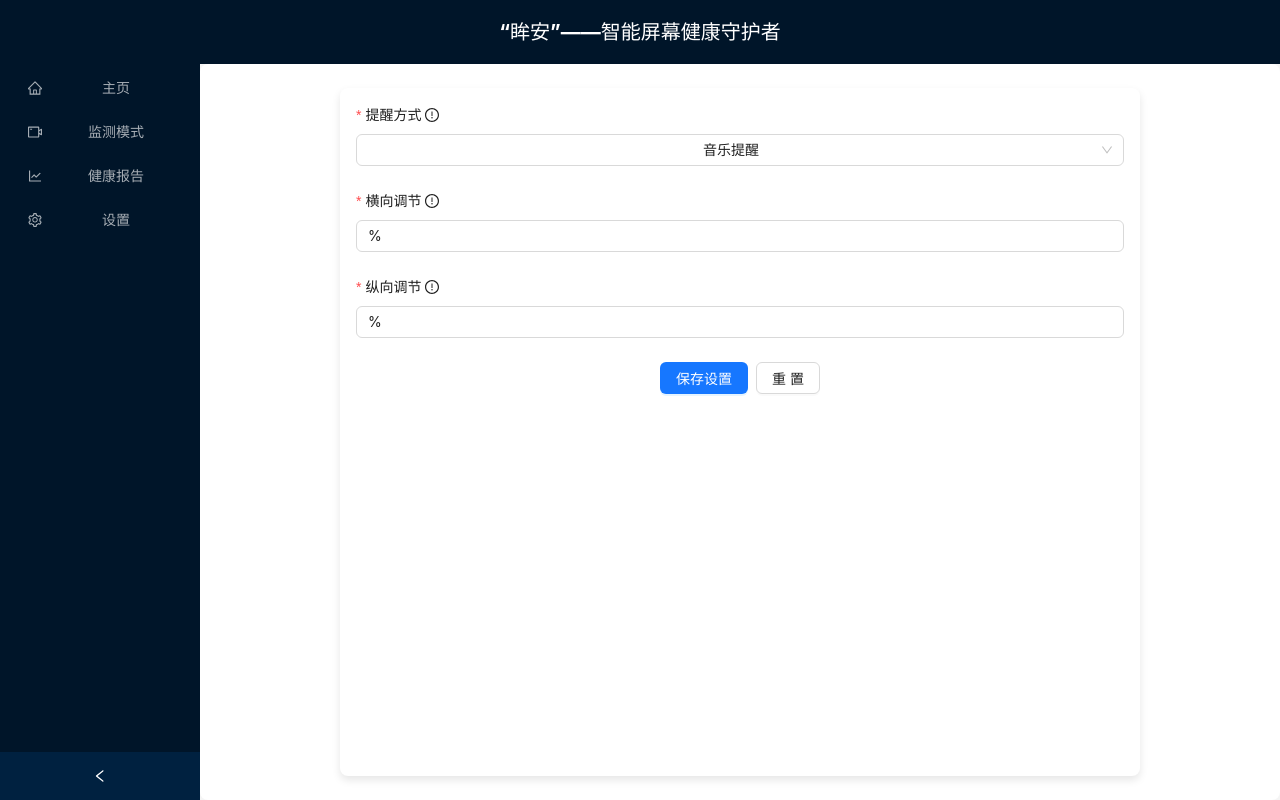
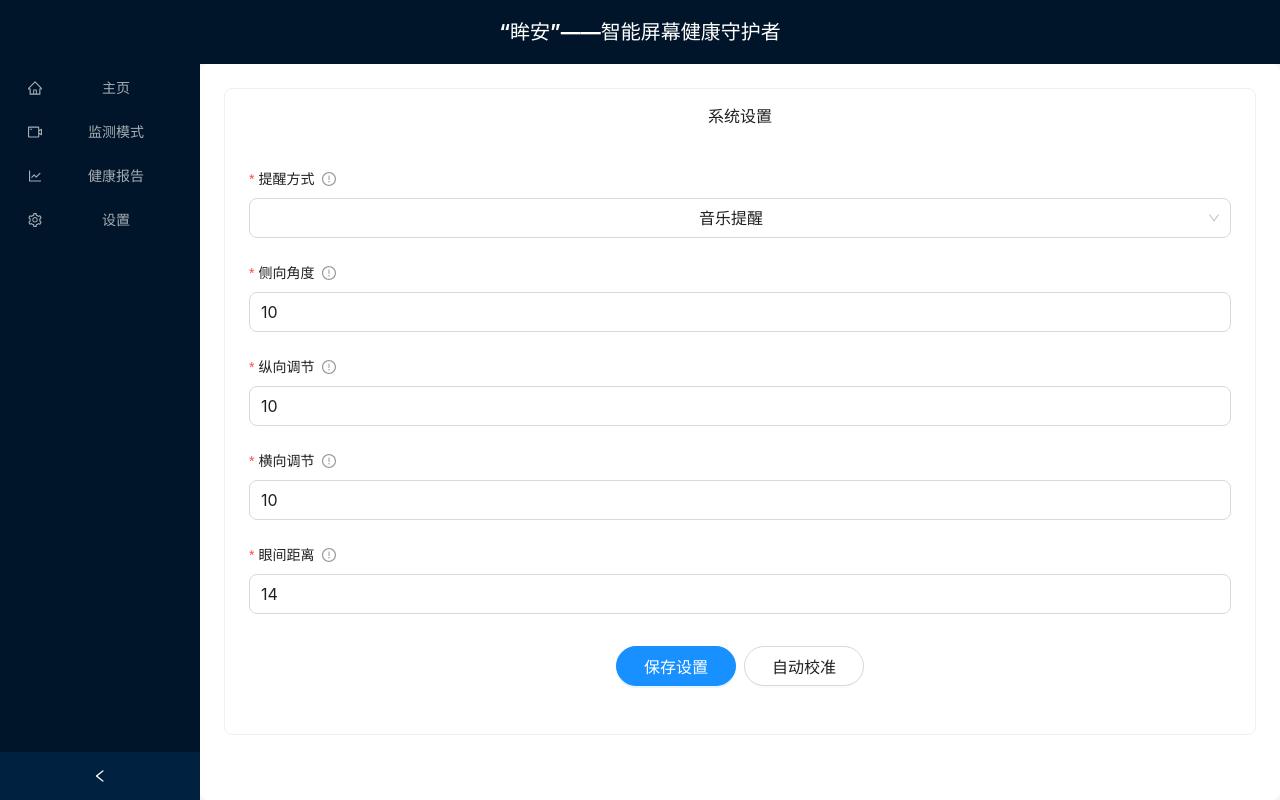
Before and after one commit to Sonya747/eye-release, a React (Vite) app: page /#/setting in a window 1280 px wide. Built offline with nearby package versions, Linux system fonts and the light colour scheme.

Commit message:
release final

```diff
--- a/src/main/main.ts
+++ b/src/main/main.ts
@@ -14,8 +14,8 @@ declare const MAIN_WINDOW_VITE_NAME: string;
 const createWindow = () => {
   // Create the browser window.
   const mainWindow = new BrowserWindow({
-    width: 800,
-    height: 600 + 25, // added 25px to account for the global menu bar,
+    width: 1200,
+    height: 825, // added 25px to account for the global menu bar,
     webPreferences: {
       preload: path.join(__dirname, "preload.js"),
 
--- a/src/renderer/pages/Setting/Setting.tsx
+++ b/src/renderer/pages/Setting/Setting.tsx
@@ -1,8 +1,19 @@
-import { Form, InputNumber, Select, Button, Tooltip } from 'antd';
-import { ExclamationCircleOutlined } from '@ant-design/icons';
-import { useEffect, useState } from 'react';  // 新增状态管理
-import './index.css';
-// import { getSetting } from '../../api/setting';
+import {
+  Form,
+  InputNumber,
+  Select,
+  Button,
+  Tooltip,
+  Card,
+  Alert,
+  Space,
+  Modal,
+  Spin,
+  message,
+} from "antd";
+import { ExclamationCircleOutlined, LoadingOutlined } from "@ant-design/icons";
+import { useEffect, useRef, useState } from "react"; // 新增状态管理
+import "./index.css";
 
 const { Option } = Select;
 
@@ -11,40 +22,109 @@ export interface SettingData {
   alter_method: number;
   yall: number;
   roll: number;
-    reminderMethod: 'music' | 'silence';  // 与后端 Enum 对应
+  pitch: number;
+  eyeWidth: number;
 }
 
 const Setting = () => {
   const [form] = Form.useForm<SettingData>();
-    const [loading, setLoading] = useState(false);  // 新增加载状态
+  const [loading, setLoading] = useState(false); // 新增加载状态
+  const [submitError, setSubmitError] = useState<string | null>(null); // 新增错误状态
+  const [visible, setVisible] = useState(false);
+  const [modalloading, setmodalLoading] = useState(true);
+  const videoRef = useRef(null);
+  const mediaStreamRef = useRef(null);
+
+  // 初始化摄像头
+  const initCamera = async () => {
+    try {
+      const stream = await navigator.mediaDevices.getUserMedia({ video: true });
+      mediaStreamRef.current = stream;
+      if (videoRef.current) {
+        videoRef.current.srcObject = stream;
+      }
+    } catch {
+      message.error("无法访问摄像头");
+      setVisible(false);
+    }
+  };
+
+  // 开始校准流程
+  const startCalibration = () => {
+    setVisible(true);
+    setmodalLoading(true);
+  };
+
+  // 关闭弹窗时清理资源
+  const handleCancel = () => {
+    setVisible(false);
+    if (mediaStreamRef.current) {
+      mediaStreamRef.current.getTracks().forEach((track) => track.stop());
+    }
+  };
+
+  useEffect(() => {
+    if (visible) {
+      initCamera();
+      // 5秒后完成校准
+      const timer = setTimeout(() => {
+        setmodalLoading(false);
+        message.success("校准完成");
+        form.setFieldValue("pitch", 10);
+        form.setFieldValue("roll", 8);
+        form.setFieldValue("yall", 8);
+        form.setFieldValue("eyeWidth", 15);
+        handleCancel();
+      }, 5000);
+
+      return () => clearTimeout(timer);
+    }
+  }, [visible]);
 
   // 参数配置与后端字段对齐
   const params = [
     {
       label: "提醒方式",
-            value: "reminderMethod" as const,
+      value: "alter_method" as const,
       description: "系统通知方式选择",
       options: [
-                { label: '音乐提醒', value: 'music' },
-                { label: '静默通知', value: 'silence' }
-            ]
+        { label: "音乐提醒", value: 1 },
+        { label: "静默通知", value: 0 },
+      ],
     },
     {
-            label: "横向调节",
-            value: "yall" as const,
-            description: "水平方向灵敏度（0.0-1.0）",
+      label: "侧向角度",
+      value: "yall" as const, //TODO yaw
+      description: "这个参数用于测算身体侧倾的角度，指标越小，提醒越灵敏",
       min: 0,
-            max: 1,
-            step: 0.1
+      max: 90,
+      step: 1,
     },
     {
       label: "纵向调节",
       value: "roll" as const,
-            description: "垂直方向灵敏度（0.0-1.0）",
+      description: "这个参数用于测算头部前后偏移的角度，指标越小，提醒越灵敏",
       min: 0,
-            max: 1,
-            step: 0.1
-        }
+      max: 90,
+      step: 1,
+    },
+    {
+      label: "横向调节",
+      value: "pitch" as const,
+      description:
+        "这个参数用于测算头部旋转的角度，用于辅助身体侧倾和低头的检测，指标越小，提醒越灵敏",
+      min: 0,
+      max: 90,
+      step: 1,
+    },
+    {
+      label: "眼间距离",
+      value: "eyeWidth" as const,
+      description: "这个参数用于测算面部到屏幕的距离，指标越大，健康距离越远",
+      min: 5,
+      max: 100,
+      step: 1,
+    },
   ];
 
   // 初始化数据获取
@@ -52,18 +132,17 @@ const Setting = () => {
     const fetchSettings = async () => {
       setLoading(true);
       try {
-                // const data = await getSetting();
-                const data ={
-                    alter_method:1,
-
-                }
+        const data = {
+          alter_method: 1,
+          yall: 10,
+          roll: 10,
+          pitch: 10,
+          eyeWidth: 14,
+        };
         // if (!response.ok) throw new Error('No settings');
-                form.setFieldsValue({
-                    ...data,
-                    reminderMethod: data.alter_method === 1 ? 'music' : 'silence'  // 转换后端数据
-                });
+        form.setFieldsValue(data);
       } catch (error) {
-                console.log('使用默认设置', error);
+        console.log("使用默认设置", error);
       } finally {
         setLoading(false);
       }
@@ -72,114 +151,163 @@ const Setting = () => {
   }, [form]);
 
   // 表单提交
-    // const onFinish = async (_values: SettingData) => {
-    //     setLoading(true);
-    //     try {
-    //         // const payload = {
-    //         //     alter_method: values.reminderMethod === 'music' ? 1 : 0,  // 转换枚举值
-    //         //     yall: Number(values.yall.toFixed(1)),
-    //         //     roll: Number(values.roll.toFixed(1))
-    //         // };
-
-    //         // const response = await fetch('/api/settings', {
-    //         //     method: 'POST',
-    //         //     headers: { 'Content-Type': 'application/json' },
-    //         //     body: JSON.stringify(payload)
-    //         // });
-
-    //         // if (!response.ok) throw new Error('保存失败');
-
-    //         // const result = await response.json();
-    //         // form.setFieldsValue({
-    //         //     ...result,
-    //         //     reminderMethod: result.alter_method === 1 ? 'music' : 'silence'
-    //         // });
-    //     } catch (error) {
-    //         console.error('保存错误:', error);
-    //     } finally {
-    //         setLoading(false);
-    //     }
-    // };
+  const onFinish = async (values: SettingData) => {
+    setLoading(true);
+    try {
+    //   const response = await postSetting(values);
+    //   const result = response;
+    //   form.setFieldsValue({
+    //     ...result,
+    //   });
+    } catch (error) {
+      setSubmitError("保存失败，请检查网络连接后重试");
+      console.error("保存错误:", error);
+    } finally {
+      setLoading(false);
+      message.success("设置已保存");
+      setSubmitError(null);
+    }
+  };
 
   return (
-        <div className="form-container">
+    <Card
+      title="系统设置"
+      className="settings-card"
+      headStyle={{ borderBottom: "none" }}
+    >
       <Form
         form={form}
-                // onFinish={onFinish}
+        onFinish={onFinish}
         layout="vertical"
         disabled={loading}
       >
-                {params.map(param => (
-                    param.value === 'reminderMethod' ? (
+        {submitError && (
+          <Alert
+            message={submitError}
+            type="error"
+            showIcon
+            closable
+            style={{ marginBottom: 24 }}
+          />
+        )}
+
+        {params.map((param) => (
           <Form.Item
             key={param.value}
             label={
-                                <span>
+              <span className="form-item-label">
                 {param.label}
-                                    <Tooltip title={param.description}>
-                                        <ExclamationCircleOutlined style={{ marginLeft: 4 }} />
+                <Tooltip
+                  title={param.description}
+                  color="#2db7f5"
+                  overlayInnerStyle={{ borderRadius: 8 }}
+                >
+                  <ExclamationCircleOutlined
+                    style={{
+                      marginLeft: 8,
+                      color: "#999",
+                      cursor: "pointer",
+                    }}
+                  />
                 </Tooltip>
               </span>
             }
             name={param.value}
             rules={[{ required: true }]}
+            validateTrigger="onBlur"
           >
-                            <Select>
-                                {param.options?.map(opt => (
-                                    <Option key={opt.value} value={opt.value}>
+            {param.value === "alter_method" ? (
+              <Select
+                size="large"
+                style={{ borderRadius: 8 }}
+                dropdownStyle={{ borderRadius: 8 }}
+              >
+                {param.options?.map((opt) => (
+                  <Option
+                    key={opt.value}
+                    value={opt.value}
+                    style={{ padding: "8px 16px" }}
+                  >
                     {opt.label}
                   </Option>
                 ))}
               </Select>
-                        </Form.Item>
             ) : (
-                        <Form.Item
-                            key={param.value}
-                            label={
-                                <span>
-                                    {param.label}
-                                    <Tooltip title={param.description}>
-                                        <ExclamationCircleOutlined style={{ marginLeft: 4 }} />
-                                    </Tooltip>
-                                </span>
-                            }
-                            name={param.value}
-                            rules={[
-                                { required: true },
-                                { type: 'number', min: param.min, max: param.max }
-                            ]}
-                        >
               <InputNumber
                 min={param.min}
                 max={param.max}
                 step={param.step}
-                                style={{ width: '100%' }}
+                size="large"
+                style={{
+                  width: "100%",
+                  borderRadius: 8,
+                }}
                 precision={1}
-                                formatter={value => `${value ?? 0}%`}
-                            // parser={value => value?.replace('%', '') ?? 0}
+                formatter={(value) => `${Number(value).toFixed(0)}`}
               />
+            )}
           </Form.Item>
-                    )
         ))}
 
-                <Form.Item>
+        <Form.Item style={{ marginTop: 32 }}>
+          <Space>
             <Button
               type="primary"
               htmlType="submit"
               loading={loading}
+              size="large"
+              shape="round"
+              style={{
+                width: 120,
+                background: "#1890ff",
+                borderColor: "#1890ff",
+              }}
             >
-                        {loading ? '保存中...' : '保存设置'}
+              保存设置
             </Button>
             <Button
-                        style={{ marginLeft: '8px' }}
-                        onClick={() => form.resetFields()}
+              size="large"
+              shape="round"
+              onClick={startCalibration}
               disabled={loading}
+              style={{ width: 120 }}
             >
-                        重置
+              自动校准
             </Button>
+
+            <Modal
+              title="摄像头校准"
+              visible={visible}
+              onCancel={handleCancel}
+              footer={null}
+              closable={false}
+              width={600}
+            >
+              <div style={{ textAlign: "center", minHeight: 300 }}>
+                <video
+                  ref={videoRef}
+                  autoPlay
+                  playsInline
+                  style={{ width: "100%", maxWidth: 500 }}
+                />
+
+                <div style={{ marginTop: 20 }}>
+                  <Spin
+                    indicator={
+                      <LoadingOutlined style={{ fontSize: 24 }} spin />
+                    }
+                    spinning={loading}
+                  />
+                  <p style={{ marginTop: 10 }}>
+                    {modalloading ? "校准中，请保持最佳姿势..." : "校准完成"}
+                  </p>
+                </div>
+              </div>
+            </Modal>
+          </Space>
         </Form.Item>
       </Form>
-        </div>
+    </Card>
   );
 };
 
```
Also changed, not shown: package.json (+4 -3 lines), src/renderer/pages/Camera/Camera.tsx (+38 -10 lines), src/renderer/pages/Report/Dashboard.tsx (+11 -16 lines), 1 other file (tests, documents, lock files or other folders). Lines whose indentation alone changed are shown as unchanged.
